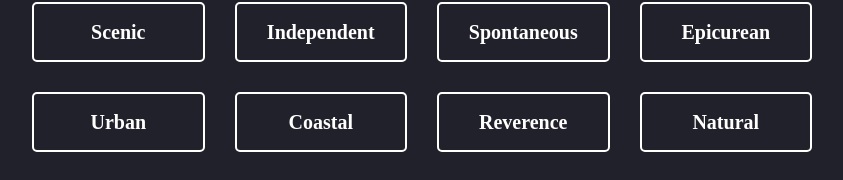
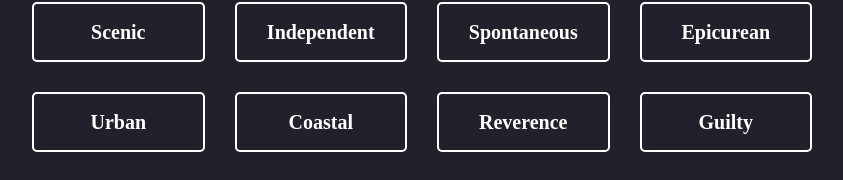
Before and after one commit to Deevyn9/travelmoods, a Next.js app: page / in a window 1280 px wide. Shown: the part 496-676 px from the top of the page, without its empty margins (218-1061 px from the left). Built offline with nearby package versions, Linux system fonts and the light colour scheme.

Commit message:
adjust prompt

```diff
--- a/src/app/components/Hero.tsx
+++ b/src/app/components/Hero.tsx
@@ -62,7 +62,7 @@ const MoodButtons = [
     path: "#",
   },
   {
-    moodname: "Natural",
+    moodname: "Guilty",
     path: "#",
   },
   {
```
